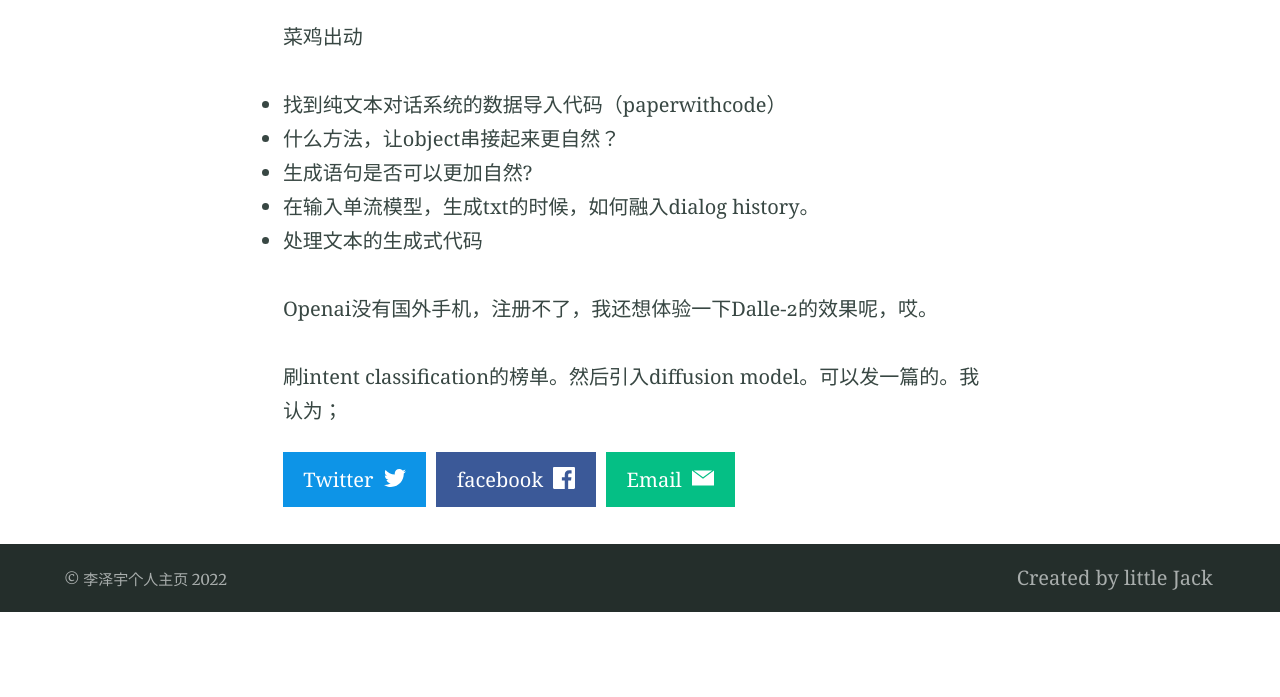
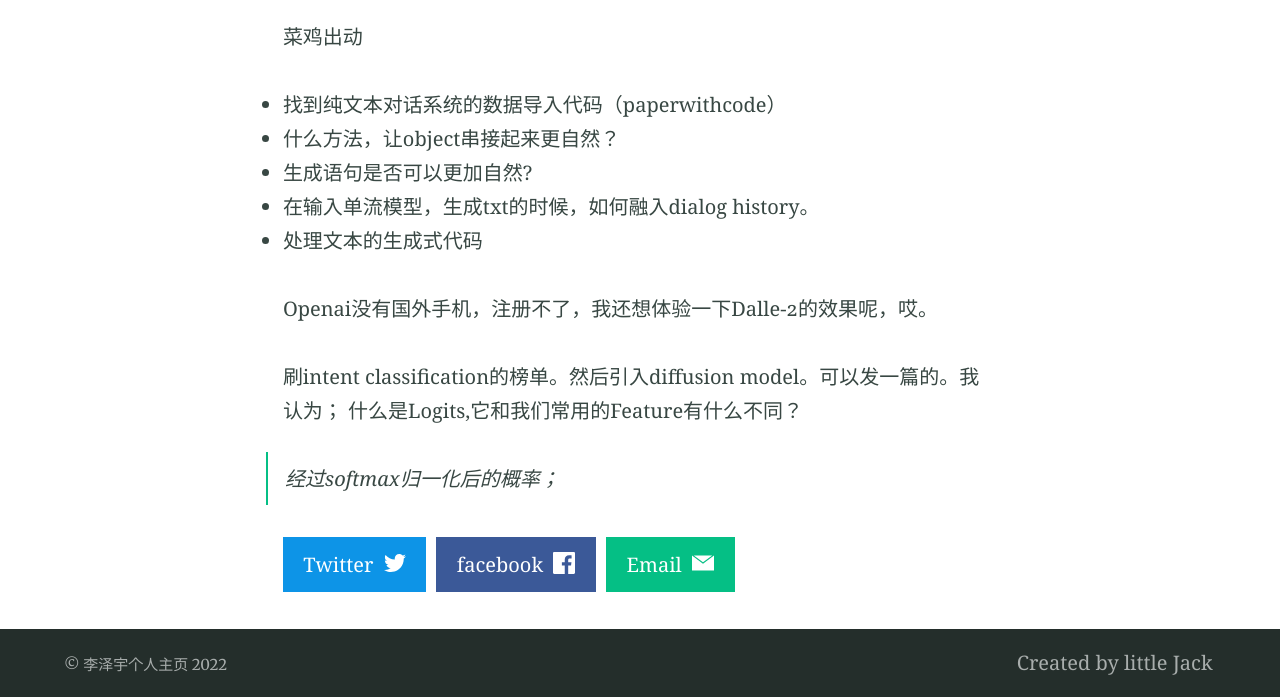
Before and after one commit to lizeyujack/lizeyujack.github.io, a Jekyll site: the page built from _posts/2022-10-19-25.md, in a window 1280 px wide and 900 px high, scrolled down 755 px, cut to the strip 203-900 px from the top of the window. Built offline with Jekyll 4.4.1, drawn with Linux system fonts in a browser that asks for light colours; before the commit the page ends 1570 px from its top, so only the background shows below that.

Commit message:
Update 2022-10-19-25.md

```diff
--- a/_posts/2022-10-19-25.md
+++ b/_posts/2022-10-19-25.md
@@ -22,3 +22,5 @@ feature_image: "https://user-images.githubusercontent.com/53364734/192078882-190
 Openai没有国外手机，注册不了，我还想体验一下Dalle-2的效果呢，哎。
 
 刷intent classification的榜单。然后引入diffusion model。可以发一篇的。我认为；
+什么是Logits,它和我们常用的Feature有什么不同？
+> 经过softmax归一化后的概率；
```
